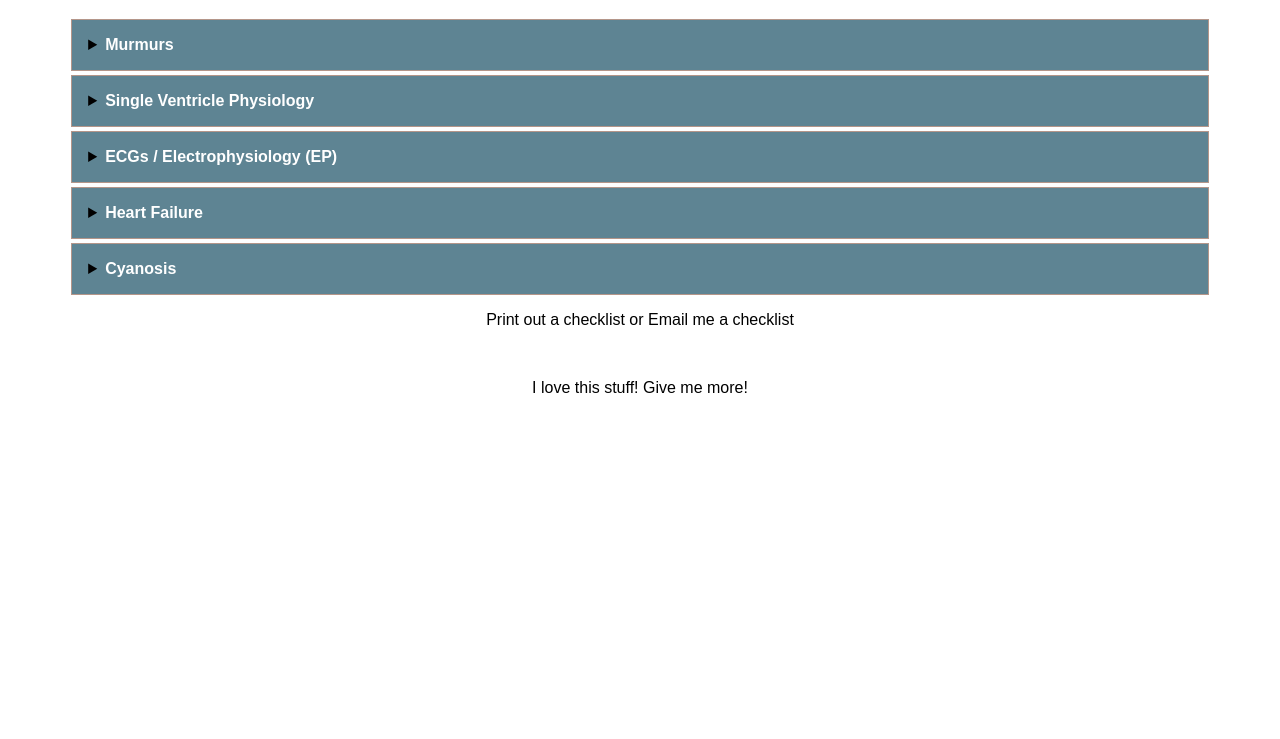
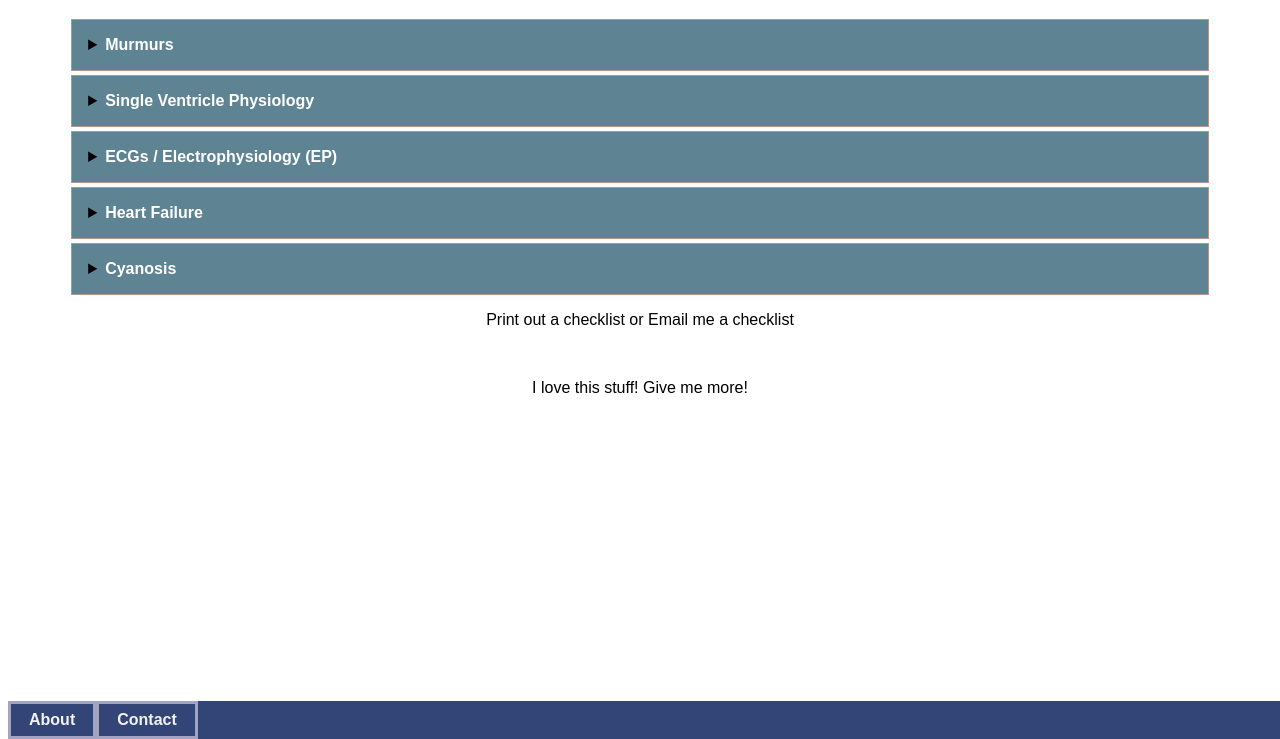
Before and after one commit to tracielin/PedsCardioCurriculum, a plain HTML site: page index.html in a window 1280 px wide. Shown: the part 61-800 px from the top of the page. Drawn offline with Linux system fonts and the light colour scheme.

Commit message:
Update index.html

```diff
--- a/index.html
+++ b/index.html
@@ -22,6 +22,33 @@ details p {padding: 0 1em}
 .topicbuttons {
   margin:auto;
   width: 90%;
+}
+
+/* Navigation menu bar */
+.navbar {
+  overflow: hidden;
+  background-color: #347;
+  position: fixed;
+  bottom: 0;
+  width: 100%;
+}
+.navbar a {
+  float: left;
+  display: block;
+  color: #f2f2f2;
+  text-align: center;
+  padding: 7px 18px;
+  text-decoration: none;
+  font-size: 16px;
+  font-family: Arial;
+  font-weight: bold;
+  border-style: solid;
+  border-color: #a3a3c2;
+}
+
+.navbar a:hover {
+  background: #ddd;
+  color: black;
 }
 
 </style>
@@ -128,5 +155,12 @@ details p {padding: 0 1em}
 <p align="center">Print out a checklist or Email me a checklist</p><br>
 <p align="center">I love this stuff! Give me more!</p><br>
 
+
+
+
+<div class="navbar">
+  <a href="about.html">About</a>
+  <a href="contact.html">Contact</a>
+</div>
 </body>
 </html>
```
